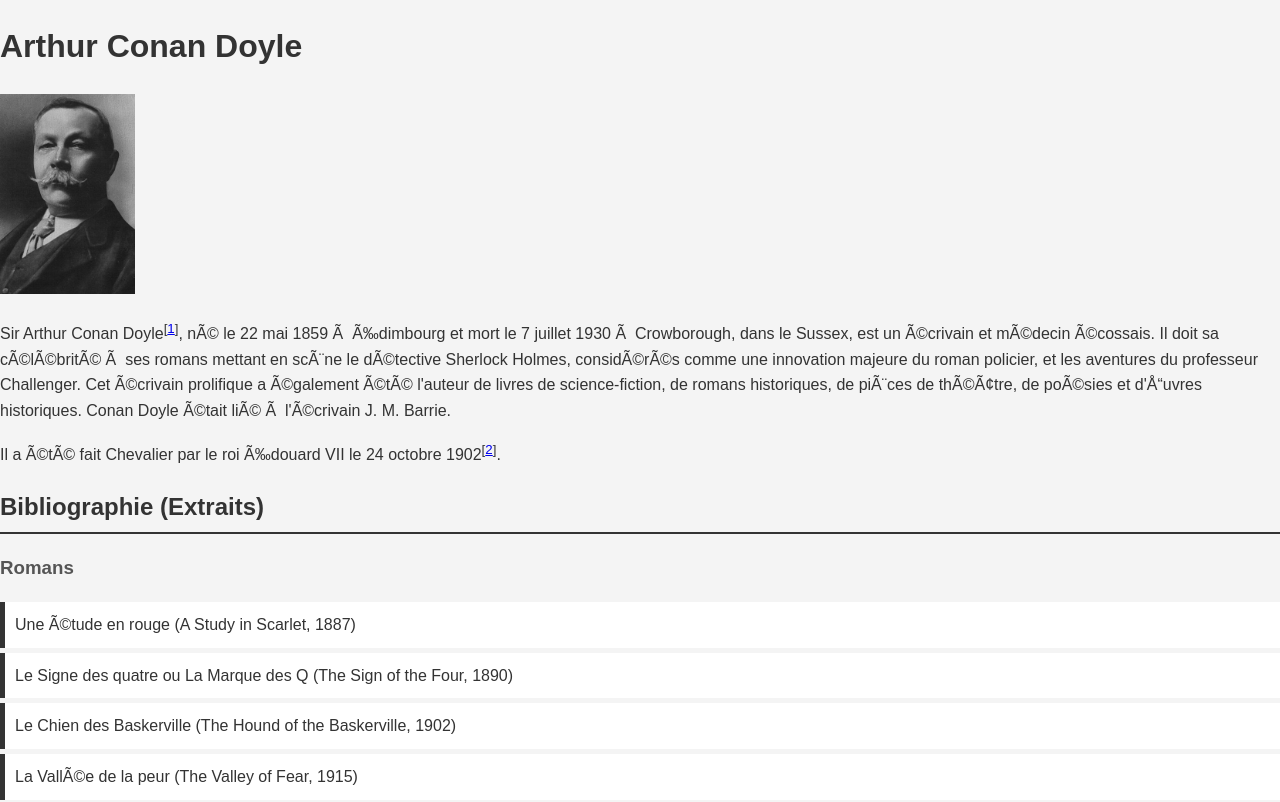
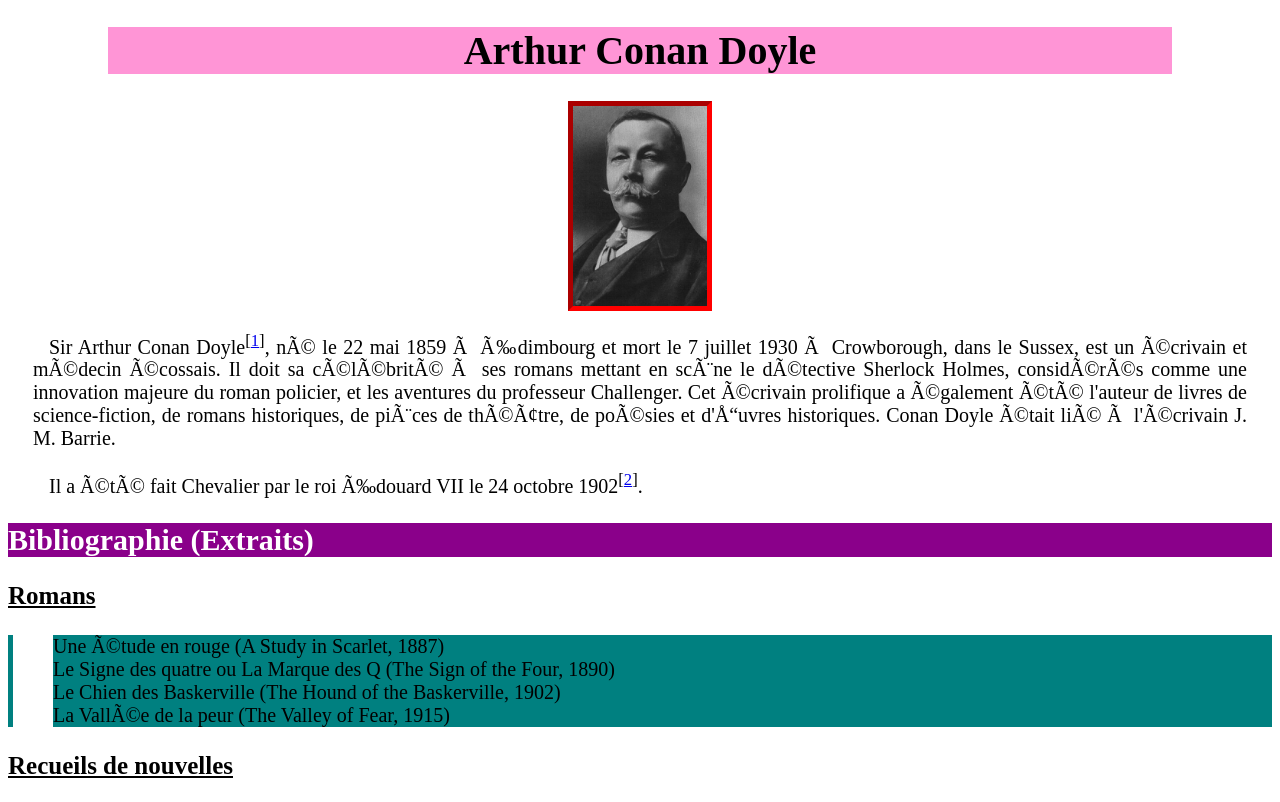
Before and after one commit to malkiium/html, a plain HTML site: page seanceCSS2/conanDoyle.html in a window 1280 px wide. Shown: the top 802 px of the page. Drawn offline with Linux system fonts and the light colour scheme.

Commit message:
Refactor conanDoyle.css to enhance styling for headings, paragraphs, and lists

```diff
--- a/seanceCSS2/conanDoyle.css
+++ b/seanceCSS2/conanDoyle.css
@@ -1,59 +1,45 @@
-body {
-    font-family: Arial, sans-serif;
-    line-height: 1.6;
-    margin: 0;
-    padding: 0;
-    background-color: #f4f4f4;
-    color: #333;
+h1 {
+    background-color: #ff95d6;
+    text-align: center;
+    font-size: 40px;
+    margin-left: 100px;
+    margin-right: 100px;
 }
 
-header {
-    background-color: #333;
-    color: #fff;
-    padding: 20px 0;
-    text-align: center;
+img {
+    border: inset red 5px;
+    margin-left: auto;
+    margin-right: auto;
+    display: block;
 }
 
-header h1 {
-    margin: 0;
-}
-
-main {
-    padding: 20px;
-}
-
-section {
-    margin-bottom: 20px;
+p {
+    text-align: justify;
+    text-indent: 16px;
+    margin-left: 25px;
+    margin-right: 25px;
+    font-size: 20px;
 }
 
 h2 {
-    color: #333;
-    border-bottom: 2px solid #333;
-    padding-bottom: 5px;
+    background-color: #8a008a;
+    color:white;
+    text-align: left;
+    font-size: 30px;
 }
 
 h3 {
-    color: #555;
+    text-decoration: underline;
+    text-align: left;
+    font-size: 25px;
+}
+
+ul li {
+    background-color: teal;
+    font-size: 20px;
+    list-style: "";
 }
 
 ul {
-    list-style-type: none;
-    padding: 0;
+    border-left: teal 5px solid;
 }
-
-ul li {
-    background: #fff;
-    margin: 5px 0;
-    padding: 10px;
-    border-left: 5px solid #333;
-}
-
-footer {
-    background-color: #333;
-    color: #fff;
-    text-align: center;
-    padding: 10px 0;
-    position: fixed;
-    width: 100%;
-    bottom: 0;
-}
```
